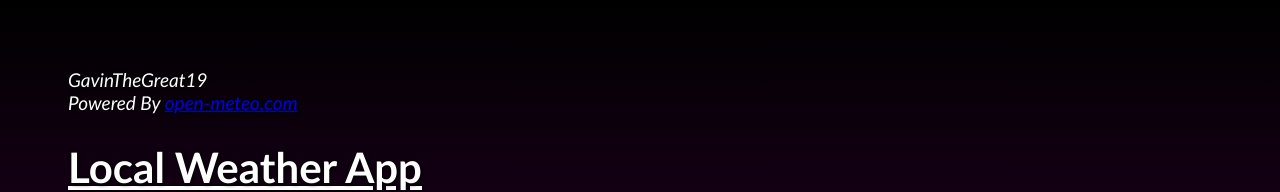
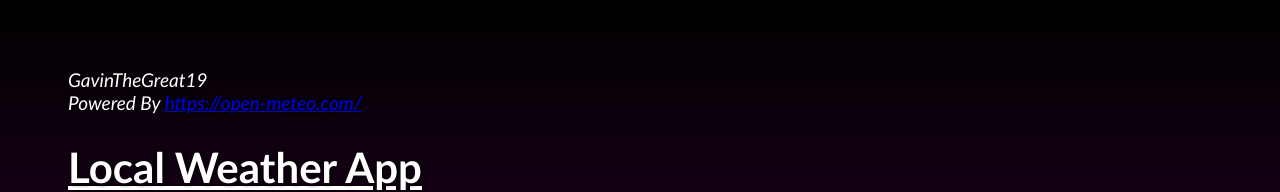
Before and after one commit to GavinTheGreat19/FunProjects, a plain HTML site: page public/localweatherappv2.html in a window 1280 px wide. Shown: the top 192 px of the page. Drawn offline with Linux system fonts and the light colour scheme; no server answers.

Commit message:
Update localweatherappv2.html

```diff
--- a/public/localweatherappv2.html
+++ b/public/localweatherappv2.html
@@ -29,7 +29,7 @@
         </style>
     </head>
     <body>
-        <p class="smaller"><i>GavinTheGreat19 <br>Powered By <a href="open-meteo.com">open-meteo.com</a></i><p>
+        <p class="smaller"><i>GavinTheGreat19 <br>Powered By <a href="open-meteo.com">https://open-meteo.com/</a></i><p>
 
             <h1><u>Local Weather App</u></h1>
 
```
